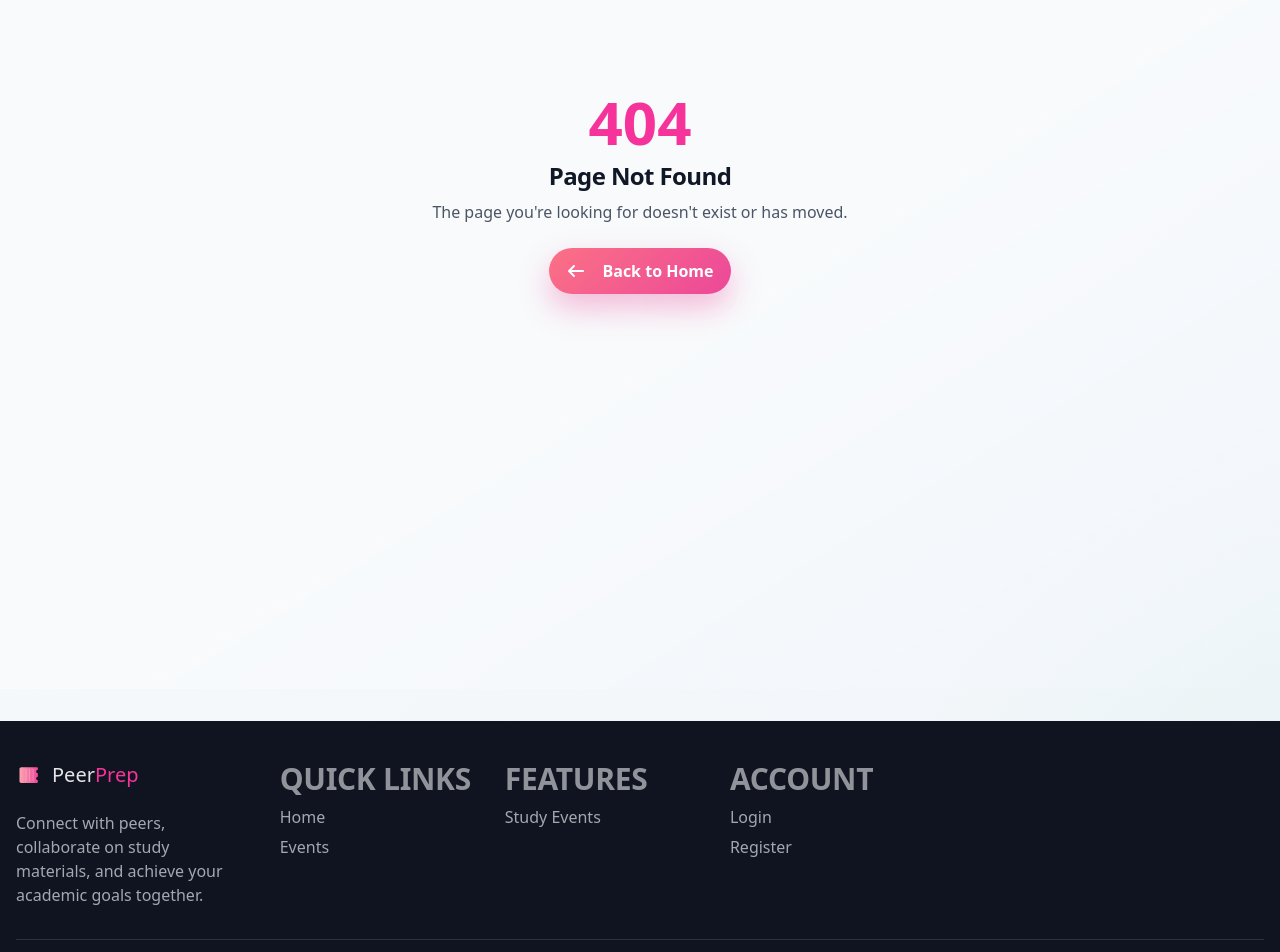
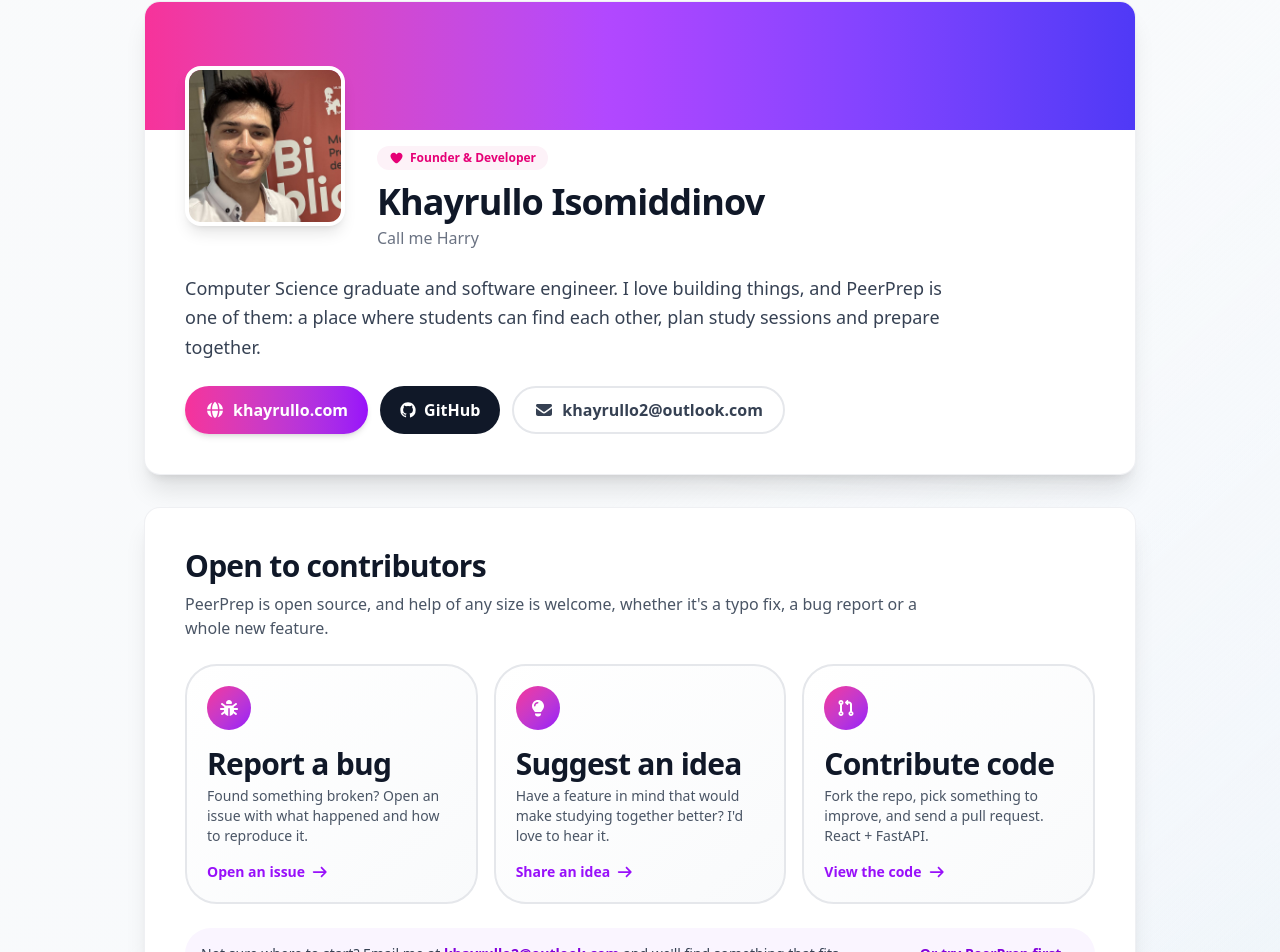
Before and after one commit to khayrullo-isomiddinov/PeerPrep, a React (Vite) app in the folder front/: page /about in a window 1280 px wide. Shown: the part 175-1127 px from the top of the page. Built offline with nearby package versions, Linux system fonts and the light colour scheme; no server answers.

Commit message:
Add founder page

```diff
--- a/front/src/App.jsx
+++ b/front/src/App.jsx
@@ -13,6 +13,7 @@
 const RegisterForm = lazy(() => import("./features/auth/RegisterForm"))
 const LoginForm = lazy(() => import("./features/auth/LoginForm"))
 const NotFound = lazy(() => import("./pages/NotFound"))
+const About = lazy(() => import("./pages/About"))
 
 export default function App() {
   const { isLoading } = useAuth()
@@ -44,6 +45,7 @@
             <Route path="/profile/:userId" element={<Profile />} />
             <Route path="/register" element={<RegisterForm />} />
             <Route path="/login" element={<LoginForm />} />
+            <Route path="/about" element={<About />} />
             <Route path="*" element={<NotFound />} />
           </Routes>
         </Suspense>
--- a/front/src/components/Footer.jsx
+++ b/front/src/components/Footer.jsx
@@ -44,6 +44,14 @@
           </nav>
 
           <nav className="footer-col">
+            <h3 className="footer-title">About</h3>
+            <ul className="footer-list">
+              <li><Link to="/about">Meet the Founder</Link></li>
+              <li><Link to="/about#contribute">Contribute</Link></li>
+            </ul>
+          </nav>
+
+          <nav className="footer-col">
             <h3 className="footer-title">Account</h3>
             <ul className="footer-list">
               {isAuthenticated ? (
--- /dev/null
+++ b/front/src/pages/About.jsx
@@ -0,0 +1,162 @@
+import { useEffect } from "react"
+import { useLocation, Link } from "react-router-dom"
+import { FontAwesomeIcon } from "@fortawesome/react-fontawesome"
+import {
+  faGlobe, faEnvelope, faBug, faLightbulb, faCodePullRequest, faArrowRight, faHeart
+} from "@fortawesome/free-solid-svg-icons"
+import founderPhoto from "../images/founder.jpg"
+
+const WEBSITE_URL = "https://www.khayrullo.com"
+const EMAIL = "khayrullo2@outlook.com"
+const GITHUB_PROFILE_URL = "https://github.com/khayrullo-isomiddinov"
+const REPO_URL = "https://github.com/khayrullo-isomiddinov/PeerPrep"
+
+function GitHubIcon({ className = "w-4 h-4" }) {
+  return (
+    <svg viewBox="0 0 24 24" className={className} fill="currentColor" aria-hidden>
+      <path d="M12 .5C5.65.5.5 5.65.5 12a11.5 11.5 0 0 0 7.86 10.92c.58.1.79-.25.79-.56v-2c-3.2.7-3.87-1.37-3.87-1.37-.52-1.33-1.28-1.68-1.28-1.68-1.05-.72.08-.7.08-.7 1.16.08 1.77 1.19 1.77 1.19 1.03 1.77 2.7 1.26 3.36.96.1-.75.4-1.26.73-1.55-2.55-.29-5.24-1.28-5.24-5.69 0-1.26.45-2.29 1.19-3.1-.12-.29-.52-1.46.11-3.05 0 0 .97-.31 3.17 1.18a11 11 0 0 1 5.77 0c2.2-1.49 3.17-1.18 3.17-1.18.63 1.59.23 2.76.11 3.05.74.81 1.19 1.84 1.19 3.1 0 4.42-2.7 5.4-5.26 5.68.41.36.78 1.06.78 2.14v3.17c0 .31.21.67.8.56A11.5 11.5 0 0 0 23.5 12C23.5 5.65 18.35.5 12 .5Z" />
+    </svg>
+  )
+}
+
+const WAYS_TO_HELP = [
+  {
+    icon: faBug,
+    title: "Report a bug",
+    text: "Found something broken? Open an issue with what happened and how to reproduce it.",
+    href: `${REPO_URL}/issues`,
+    cta: "Open an issue",
+  },
+  {
+    icon: faLightbulb,
+    title: "Suggest an idea",
+    text: "Have a feature in mind that would make studying together better? I'd love to hear it.",
+    href: `${REPO_URL}/issues`,
+    cta: "Share an idea",
+  },
+  {
+    icon: faCodePullRequest,
+    title: "Contribute code",
+    text: "Fork the repo, pick something to improve, and send a pull request. React + FastAPI.",
+    href: REPO_URL,
+    cta: "View the code",
+  },
+]
+
+export default function About() {
+  const { hash } = useLocation()
+
+  // Support links like /about#contribute from the footer
+  useEffect(() => {
+    if (!hash) {
+      window.scrollTo(0, 0)
+      return
+    }
+    const el = document.getElementById(hash.slice(1))
+    if (el) el.scrollIntoView({ behavior: "smooth", block: "start" })
+  }, [hash])
+
+  return (
+    <div className="min-h-screen tap-safe bg-gradient-to-br from-gray-50 via-slate-50 to-blue-50/30 route-transition">
+      <div className="nav-spacer" />
+
+      <div className="container-page section space-y-8 max-w-5xl">
+        <section className="bg-white rounded-2xl shadow-xl border border-gray-200/60 overflow-hidden">
+          <div className="h-24 sm:h-32 bg-gradient-to-r from-pink-500 via-purple-500 to-indigo-600" />
+          <div className="px-6 sm:px-10 pb-8 sm:pb-10">
+            <div className="flex flex-col sm:flex-row gap-6 sm:gap-8 -mt-14 sm:-mt-16">
+              <img
+                src={founderPhoto}
+                alt="Khayrullo Isomiddinov"
+                width="160"
+                height="160"
+                className="w-28 h-28 sm:w-40 sm:h-40 rounded-2xl object-cover border-4 border-white shadow-lg flex-shrink-0 bg-gray-100"
+              />
+              <div className="sm:pt-20 min-w-0">
+                <span className="inline-flex items-center gap-1.5 px-3 py-1 rounded-full bg-pink-50 text-pink-600 text-xs font-semibold mb-3">
+                  <FontAwesomeIcon icon={faHeart} className="w-3 h-3" />
+                  Founder &amp; Developer
+                </span>
+                <h1 className="text-3xl sm:text-4xl font-extrabold text-gray-900">Khayrullo Isomiddinov</h1>
+                <p className="text-gray-500 mt-1">Call me Harry</p>
+              </div>
+            </div>
+
+            <p className="text-gray-700 text-lg leading-relaxed mt-6 max-w-3xl">
+              Computer Science graduate and software engineer. I love building things, and PeerPrep is one of them:
+              a place where students can find each other, plan study sessions and prepare together.
+            </p>
+
+            <div className="flex flex-wrap gap-3 mt-6">
+              <a
+                href={WEBSITE_URL}
+                target="_blank"
+                rel="noopener noreferrer"
+                className="inline-flex items-center gap-2 px-5 py-2.5 rounded-xl bg-gradient-to-r from-pink-500 to-purple-600 text-white font-semibold shadow-md hover:shadow-lg"
+              >
+                <FontAwesomeIcon icon={faGlobe} />
+                khayrullo.com
+              </a>
+              <a
+                href={GITHUB_PROFILE_URL}
+                target="_blank"
+                rel="noopener noreferrer"
+                className="inline-flex items-center gap-2 px-5 py-2.5 rounded-xl bg-gray-900 text-white font-semibold hover:bg-gray-800"
+              >
+                <GitHubIcon />
+                GitHub
+              </a>
+              <a
+                href={`mailto:${EMAIL}`}
+                className="inline-flex items-center gap-2 px-5 py-2.5 rounded-xl border-2 border-gray-200 text-gray-700 font-semibold hover:border-pink-300 hover:text-pink-600"
+              >
+                <FontAwesomeIcon icon={faEnvelope} />
+                {EMAIL}
+              </a>
+            </div>
+          </div>
+        </section>
+
+        <section id="contribute" className="scroll-mt-24 bg-white rounded-2xl shadow-xl border border-gray-200/60 p-6 sm:p-10">
+          <h2 className="text-2xl sm:text-3xl font-extrabold text-gray-900">Open to contributors</h2>
+          <p className="text-gray-600 mt-2 max-w-3xl">
+            PeerPrep is open source, and help of any size is welcome, whether it's a typo fix, a bug report or a whole new feature.
+          </p>
+
+          <div className="grid grid-cols-1 md:grid-cols-3 gap-4 mt-6">
+            {WAYS_TO_HELP.map((way) => (
+              <a
+                key={way.title}
+                href={way.href}
+                target="_blank"
+                rel="noopener noreferrer"
+                className="group flex flex-col p-5 rounded-xl border-2 border-gray-200 hover:border-purple-300 hover:shadow-lg bg-gradient-to-br from-white to-gray-50"
+              >
+                <div className="w-11 h-11 rounded-xl bg-gradient-to-br from-pink-500 to-purple-600 text-white flex items-center justify-center mb-4">
+                  <FontAwesomeIcon icon={way.icon} />
+                </div>
+                <h3 className="font-bold text-gray-900">{way.title}</h3>
+                <p className="text-sm text-gray-600 mt-1 flex-1">{way.text}</p>
+                <span className="mt-4 text-sm font-semibold text-purple-600 inline-flex items-center gap-1.5">
+                  {way.cta}
+                  <FontAwesomeIcon icon={faArrowRight} className="w-3 h-3 group-hover:translate-x-0.5 transition-transform" />
+                </span>
+              </a>
+            ))}
+          </div>
+
+          <div className="mt-6 flex flex-col sm:flex-row sm:items-center gap-3 p-4 rounded-xl bg-purple-50 text-sm text-gray-700">
+            <span className="flex-1">
+              Not sure where to start? Email me at{" "}
+              <a href={`mailto:${EMAIL}`} className="font-semibold text-purple-700 hover:underline">{EMAIL}</a>
+              {" "}and we'll find something that fits.
+            </span>
+            <Link to="/events" className="font-semibold text-purple-700 hover:underline whitespace-nowrap">
+              Or try PeerPrep first →
+            </Link>
+          </div>
+        </section>
+      </div>
+    </div>
+  )
+}
```
Also changed, not shown: front/src/images/founder.jpg (added).
